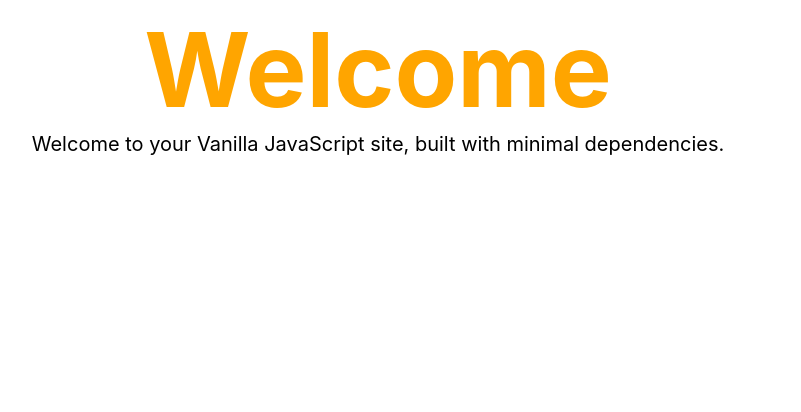
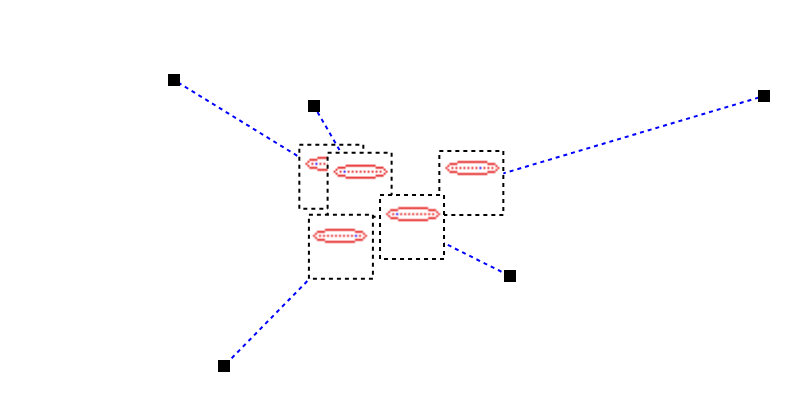
Before and after one commit to briangershon/ufo, a website built with Parcel: page index.html in a window 1280 px wide. Shown: the whole page, without its empty margins (262-1063 px from the left). Built offline with nearby package versions, Linux system fonts and the light colour scheme.

Commit message:
Initial canvas game engine with: - spritesheet animation - lerp to destination - separate update and draw loops - scaling

```diff
--- a/index.html
+++ b/index.html
@@ -1,17 +1,24 @@
 <!DOCTYPE html>
 <html lang="en" dir="ltr">
   <head>
-    <meta charset="utf-8">
-    <meta name="viewport" content="width=device-width, initial-scale=1">
+    <meta charset="utf-8" />
+    <meta name="viewport" content="width=device-width, initial-scale=1" />
     <title></title>
-    <meta name="title" content="">
-    <meta name="author" property="author" content="">
-    <meta name="description" content="">
-    <link rel="stylesheet" href="index.css">
+    <meta name="title" content="" />
+    <meta name="author" property="author" content="" />
+    <meta name="description" content="" />
+    <link rel="stylesheet" href="index.css" />
   </head>
   <body>
-    <h1>Welcome</h1>
-    <div id="content"><div>
+    <div id="content">
+      <canvas id="my-canvas" width="800" height="400"></canvas>
+    </div>
+    <img
+      id="ufo-spritesheet"
+      alt="ufo-spritesheet"
+      src="assets/ufo.png"
+      style="display: none"
+    />
     <script src="src/index.js"></script>
   </body>
 </html>
--- a/src/index.js
+++ b/src/index.js
@@ -1,3 +1,140 @@
-import getMessage from './hello';
+const canvas = document.getElementById('my-canvas');
+const ctx = canvas.getContext('2d');
+const ufo = document.getElementById('ufo-spritesheet');
+const MAX_POSITION_CHANGE = 4;
+const backgroundColor = 'white';
+const SCALE = 2;
 
-document.getElementById('content').innerText = getMessage();
+const entities = [];
+
+class Drawable {
+  constructor({ canvasContext, x = 0, y = 0, spriteSheet, totalFrames, spriteWidth = 32, spriteHeight = 32 }) {
+    this.spriteSheet = spriteSheet;
+    this.spriteWidth = spriteWidth;
+    this.spriteHeight = spriteHeight;
+    // start on a random frame
+    this.frame = Math.floor(Math.random() * Math.floor(totalFrames));
+    this.totalFrames = totalFrames;
+
+    this.width = 10;
+    this.height = 10;
+    this.ctx = canvasContext;
+    this.startX = x;
+    this.startY = y;
+    this.endX = x;
+    this.endY = y;
+    this.x = x;
+    this.y = y;
+    this.fraction = 0;
+
+    this.lastFrameUpdated = 0;
+    this.lastUpdated = 0;
+    this.lastFractionUpdated = 0;
+  }
+
+  update(now) {
+    // every 10 seconds, pick a new destination
+    if (now - this.lastUpdated > 5000) {
+      this.startX = this.x;
+      this.startY = this.y;
+      this.endX = Math.floor(
+        Math.random() * Math.floor(canvas.width / SCALE - this.width / SCALE)
+      );
+      this.endY = Math.floor(
+        Math.random() * Math.floor(canvas.height / SCALE - this.height / SCALE)
+      );
+      this.fraction = 0;
+      this.lastUpdated = now;
+    }
+    if (now - this.lastFractionUpdated > 100) {
+      if (this.fraction < 1) {
+        this.fraction += 0.01;
+        this.x = this.lerp(this.startX, this.endX, this.fraction);
+        this.y = this.lerp(this.startY, this.endY, this.fraction);
+      }
+      this.lastFractionUpdated = now;
+    }
+  }
+
+  draw(now) {
+    this.ctx.save();
+    ctx.scale(SCALE, SCALE);
+    ctx.setLineDash([2, 2]);
+
+
+    ctx.beginPath();
+    this.ctx.strokeStyle = 'blue';
+    this.ctx.moveTo(this.x, this.y);
+    this.ctx.lineTo(this.endX, this.endY);
+    ctx.stroke();
+    ctx.closePath();
+
+    this.ctx.strokeStyle = 'black';
+    this.ctx.fillStyle = backgroundColor;
+    this.ctx.fillRect(this.x - this.spriteWidth / 2, this.y - this.spriteHeight / 2, this.spriteWidth, this.spriteHeight);
+    this.ctx.strokeRect(this.x - this.spriteWidth / 2, this.y - this.spriteHeight / 2, this.spriteWidth, this.spriteHeight);
+
+    // plot destination
+    this.ctx.fillStyle = 'black';
+    this.ctx.fillRect(this.endX - 3, this.endY - 3, 6, 6);
+
+    ctx.drawImage(
+      this.spriteSheet,
+      this.frame * this.spriteWidth,
+      0,
+      this.spriteWidth,
+      this.spriteHeight,
+      this.x - this.spriteWidth / 2,
+      this.y - this.spriteHeight / 2,
+      this.spriteWidth,
+      this.spriteHeight
+    );
+
+    // update animation frames
+    if (!this.lastFrameUpdated || now - this.lastFrameUpdated >= 100) {
+      this.frame++;
+      if (this.frame === this.totalFrames) {
+        this.frame = 0;
+      }
+      this.x +=
+        Math.random() * Math.floor(MAX_POSITION_CHANGE) -
+        MAX_POSITION_CHANGE / 2;
+      this.y +=
+        Math.random() * Math.floor(MAX_POSITION_CHANGE) -
+        MAX_POSITION_CHANGE / 2;
+      this.lastFrameUpdated = now;
+    }
+    this.ctx.restore();
+  }
+
+  lerp(min, max, fraction) {
+    return (max - min) * fraction + min;
+  }
+}
+
+function init() {
+  for (let i = 0; i < 5; i++) {
+    entities.push(
+      new Drawable({
+        x: canvas.width / 2 / SCALE,
+        y: canvas.height / 2 / SCALE,
+        canvasContext: ctx,
+        spriteSheet: ufo,
+        totalFrames: 11,
+      })
+    );
+  }
+  window.requestAnimationFrame(drawAll);
+}
+
+function drawAll(now) {
+  ctx.fillStyle = backgroundColor;
+  ctx.fillRect(0, 0, canvas.width, canvas.height);
+  entities.forEach((e) => {
+    e.draw(now);
+    e.update(now);
+  });
+  window.requestAnimationFrame(drawAll);
+}
+
+init();
```
Also changed, not shown: assets/ufo.png (added).
